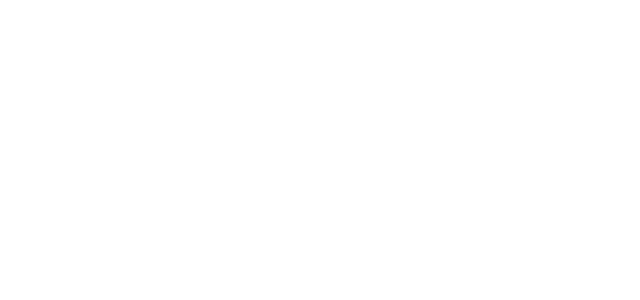
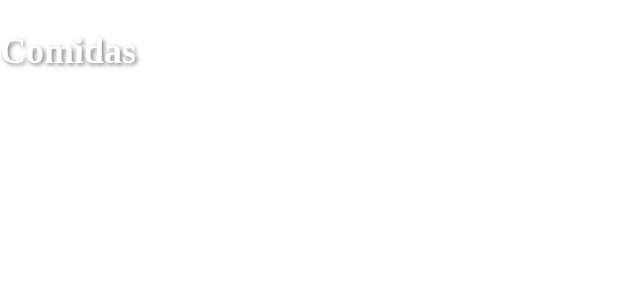
Before and after one commit to ThiagoDRangel/App-Receitas, a React (Create React App) app: page /meals in a window 1280 px wide. Shown: the top 300 px of the page, without its empty margins (0-640 px from the left). Built offline with nearby package versions, Linux system fonts and the light colour scheme.

Commit message:
Iniciando a configuração da página Meals

```diff
--- a/src/App.js
+++ b/src/App.js
@@ -2,12 +2,14 @@ import React from 'react';
 import { Route, Switch } from 'react-router-dom';
 import Login from './pages/Login';
 import RecipesProvider from './context/RecipesProvider';
+import Meals from './pages/Meals';
 
 function App() {
   return (
     <Switch>
       <RecipesProvider>
         <Route exact path="/" component={ Login } />
+        <Route exact path="/meals" component={ Meals } />
       </RecipesProvider>
     </Switch>
   );
--- /dev/null
+++ b/src/pages/Meals.jsx
@@ -0,0 +1,13 @@
+import React, { useContext, useEffect } from 'react';
+import RecipesContext from '../context/RecipesContext';
+
+function Meals() {
+  const { setRecipes } = useContext(RecipesContext);
+  return (
+    <section>
+      <h1>Comidas</h1>
+    </section>
+  );
+}
+
+export default Meals;
```
